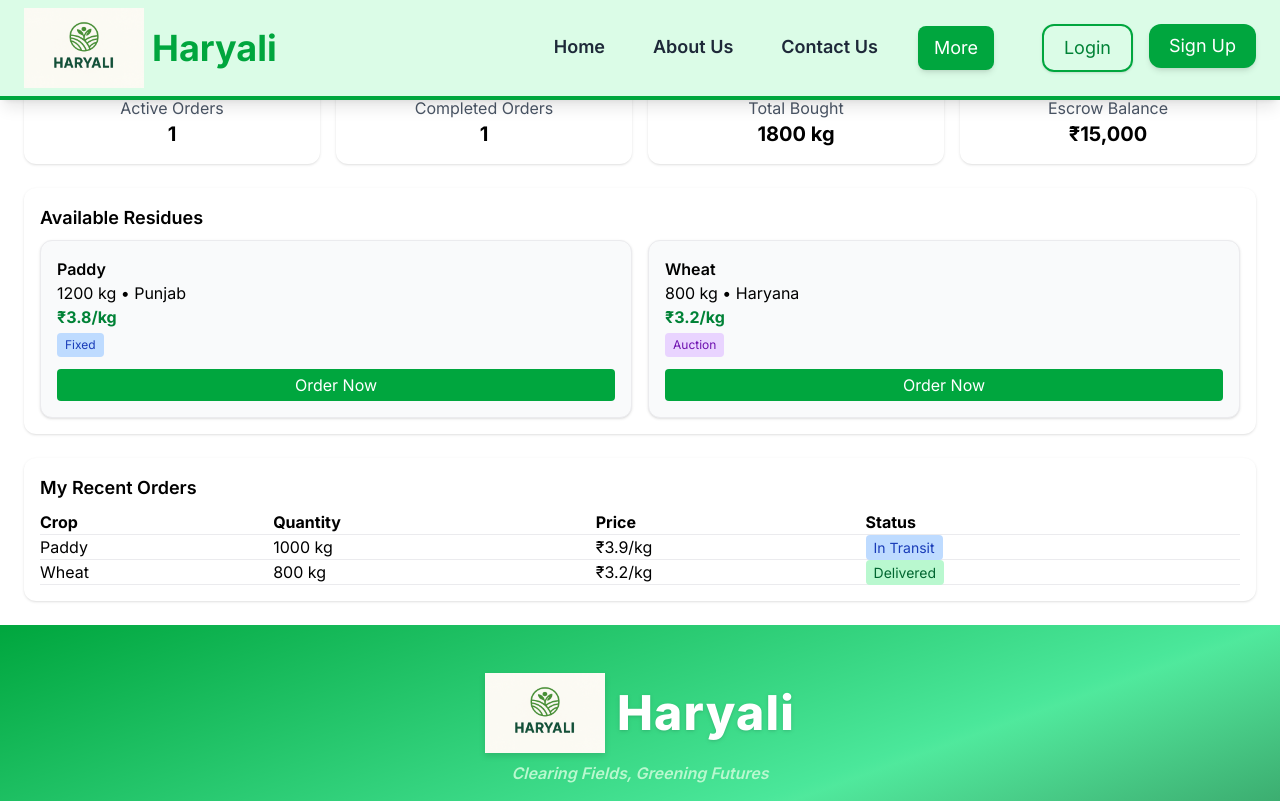
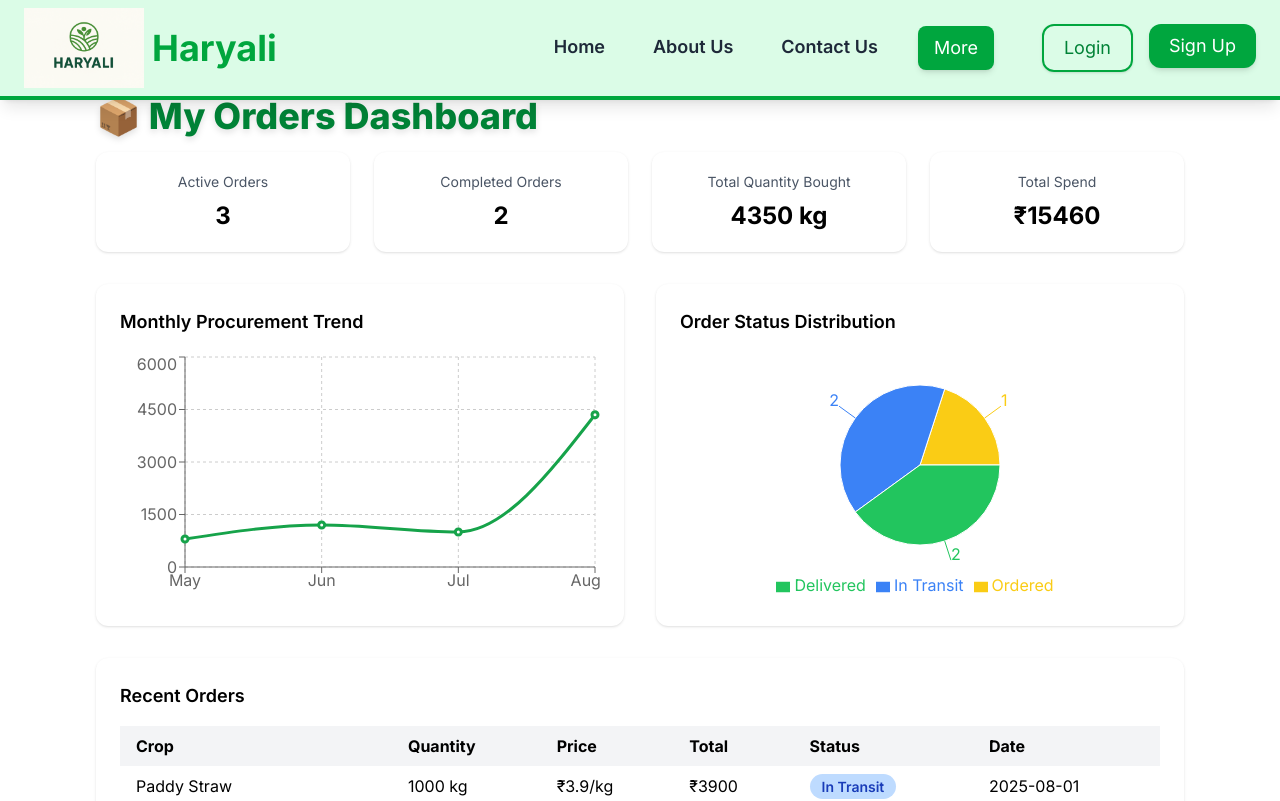
Before and after one commit to varunchauhan12/hackathon-project-codeveda, a Next.js app: page /pages/buyer in a window 1280 px wide. Shown: the top 801 px of the page. Built offline with nearby package versions, Linux system fonts and the light colour scheme.

Commit message:
buyer dashboard

```diff
--- a/app/layout.tsx
+++ b/app/layout.tsx
@@ -5,6 +5,8 @@
 import { cn } from "@/lib/utils";
 import Navbar from "./utils/navbar";
 import Footer from "./utils/footer";
+import "leaflet/dist/leaflet.css";
+
 
 const geistSans = Geist({
   variable: "--font-geist-sans",
--- a/app/page.tsx
+++ b/app/page.tsx
@@ -86,7 +86,7 @@
             <StyledButton href="#form" variant="primary">
               Start Selling
             </StyledButton>
-            <StyledButton onClick={handleScrollDown} variant="secondary">
+            <StyledButton onClick={handleScrollDown} href="#" variant="secondary">
               Learn More
             </StyledButton>
           </motion.div>
--- a/app/pages/buyer/page.tsx
+++ b/app/pages/buyer/page.tsx
@@ -1,94 +1,142 @@
-// app/buyer/page.tsx
 "use client";
+
 import { useState } from "react";
+import {
+  LineChart, Line, XAxis, YAxis, CartesianGrid, Tooltip, ResponsiveContainer,
+  BarChart, Bar, PieChart, Pie, Cell, Legend
+} from "recharts";
 
-export default function BuyerDashboard() {
-    const [orders, setOrders] = useState([
-        { id: 1, crop: "Paddy", qty: 1000, price: 3.9, status: "In Transit" },
-        { id: 2, crop: "Wheat", qty: 800, price: 3.2, status: "Delivered" }
+type Order = {
+  id: number;
+  crop: string;
+  qty: number;
+  price: number;
+  status: "Ordered" | "In Transit" | "Delivered";
+  date: string;
+};
+
+export default function OrdersDashboard() {
+  const [orders] = useState<Order[]>([
+    { id: 1, crop: "Paddy Straw", qty: 1000, price: 3.9, status: "In Transit", date: "2025-08-01" },
+    { id: 2, crop: "Wheat Straw", qty: 800, price: 3.2, status: "Delivered", date: "2025-08-05" },
+    { id: 3, crop: "Maize Stalks", qty: 600, price: 2.9, status: "Delivered", date: "2025-08-10" },
+    { id: 4, crop: "Sugarcane Bagasse", qty: 1200, price: 3.8, status: "Ordered", date: "2025-08-15" },
+    { id: 5, crop: "Mustard Residue", qty: 750, price: 3.6, status: "In Transit", date: "2025-08-20" },
   ]);
 
-    const [market, setMarket] = useState([
-        { id: "r1", farmer: "Priyanshu", crop: "Paddy", qty: 1200, price: 3.8, location: "Punjab", type: "Fixed" },
-        { id: "r2", farmer: "Bhavya", crop: "Wheat", qty: 800, price: 3.2, location: "Haryana", type: "Auction" }
-    ]);
+  const activeOrders = orders.filter(o => o.status !== "Delivered").length;
+  const completedOrders = orders.filter(o => o.status === "Delivered").length;
+  const totalQty = orders.reduce((sum, o) => sum + o.qty, 0);
+  const totalSpend = orders.reduce((sum, o) => sum + o.qty * o.price, 0);
 
-    const placeOrder = (id: string) => {
-        const item = market.find(m => m.id === id);
-        if (!item) return;
-        setOrders([...orders, { id: orders.length + 1, crop: item.crop, qty: item.qty, price: item.price, status: "Ordered" }]);
-        alert(`Order placed for ${item.crop}!`);
-    };
+  // Data for charts
+  const monthlyData = [
+    { month: "May", qty: 800 },
+    { month: "Jun", qty: 1200 },
+    { month: "Jul", qty: 1000 },
+    { month: "Aug", qty: totalQty },
+  ];
+
+  const statusData = [
+    { name: "Ordered", value: orders.filter(o => o.status === "Ordered").length },
+    { name: "In Transit", value: orders.filter(o => o.status === "In Transit").length },
+    { name: "Delivered", value: completedOrders },
+  ];
+
+  const COLORS = ["#facc15", "#3b82f6", "#22c55e"];
 
   return (
-        <div className="p-6 space-y-6">
-            <h1 className="text-2xl font-bold">Buyer Dashboard</h1>
+    <main className="pt-24 max-w-7xl mx-auto px-6 sm:px-12 lg:px-24 space-y-8">
+      <h1 className="text-4xl font-extrabold text-green-700 mb-4 drop-shadow-md">
+        📦 My Orders Dashboard
+      </h1>
 
       {/* Summary Cards */}
-            <div className="grid grid-cols-2 md:grid-cols-4 gap-4">
-                <SummaryCard title="Active Orders" value={orders.filter(o => o.status !== "Delivered").length} />
-                <SummaryCard title="Completed Orders" value={orders.filter(o => o.status === "Delivered").length} />
-                <SummaryCard title="Total Bought" value={`${orders.reduce((a, o) => a + o.qty, 0)} kg`} />
-                <SummaryCard title="Escrow Balance" value="₹15,000" />
+      <div className="grid grid-cols-2 md:grid-cols-4 gap-6">
+        <SummaryCard title="Active Orders" value={activeOrders} />
+        <SummaryCard title="Completed Orders" value={completedOrders} />
+        <SummaryCard title="Total Quantity Bought" value={`${totalQty} kg`} />
+        <SummaryCard title="Total Spend" value={`₹${totalSpend.toFixed(0)}`} />
       </div>
 
-            {/* Market Preview */}
-            <div className="bg-white p-4 rounded-xl shadow">
-                <h2 className="text-lg font-semibold mb-2">Available Residues</h2>
-                <div className="grid md:grid-cols-2 gap-4">
-                    {market.map(item => (
-                        <div key={item.id} className="p-4 border rounded-xl shadow-sm bg-gray-50 flex flex-col justify-between">
-                            <div>
-                                <p className="font-semibold">{item.crop}</p>
-                                <p>{item.qty} kg • {item.location}</p>
-                                <p className="text-green-700 font-bold">₹{item.price}/kg</p>
-                                <span className={`inline-block px-2 py-1 text-xs rounded mt-1 ${
-                                    item.type === "Fixed" ? "bg-blue-200 text-blue-800" : "bg-purple-200 text-purple-800"
-                                }`}>
-                  {item.type}
-                </span>
+      {/* Charts Section */}
+      <div className="grid md:grid-cols-2 gap-8">
+        {/* Line Chart (Trend) */}
+        <div className="bg-white rounded-xl shadow p-6">
+          <h2 className="text-lg font-semibold mb-4">Monthly Procurement Trend</h2>
+          <ResponsiveContainer width="100%" height={250}>
+            <LineChart data={monthlyData}>
+              <CartesianGrid strokeDasharray="3 3" />
+              <XAxis dataKey="month" />
+              <YAxis />
+              <Tooltip />
+              <Line type="monotone" dataKey="qty" stroke="#16a34a" strokeWidth={3} />
+            </LineChart>
+          </ResponsiveContainer>
         </div>
-                            <button
-                                onClick={() => placeOrder(item.id)}
-                                className="mt-3 bg-green-600 text-white px-3 py-1 rounded hover:bg-green-700"
+
+        {/* Pie Chart (Status Distribution) */}
+        <div className="bg-white rounded-xl shadow p-6">
+          <h2 className="text-lg font-semibold mb-4">Order Status Distribution</h2>
+          <ResponsiveContainer width="100%" height={250}>
+            <PieChart>
+              <Pie
+                data={statusData}
+                dataKey="value"
+                cx="50%" cy="50%"
+                outerRadius={80}
+                label
               >
-                                Order Now
-                            </button>
-                        </div>
+                {statusData.map((_, i) => (
+                  <Cell key={i} fill={COLORS[i % COLORS.length]} />
                 ))}
+              </Pie>
+              <Legend />
+              <Tooltip />
+            </PieChart>
+          </ResponsiveContainer>
         </div>
       </div>
 
-            {/* Recent Orders */}
-            <div className="bg-white p-4 rounded-xl shadow">
-                <h2 className="text-lg font-semibold mb-2">My Recent Orders</h2>
-                <table className="w-full text-left">
+      {/* Orders Table */}
+      <div className="bg-white p-6 rounded-xl shadow overflow-x-auto">
+        <h2 className="text-lg font-semibold mb-4">Recent Orders</h2>
+        <table className="w-full border-collapse">
           <thead>
-                    <tr className="border-b">
-                        <th>Crop</th><th>Quantity</th><th>Price</th><th>Status</th>
+            <tr className="bg-gray-100">
+              <th className="py-2 px-4 text-left">Crop</th>
+              <th className="py-2 px-4 text-left">Quantity</th>
+              <th className="py-2 px-4 text-left">Price</th>
+              <th className="py-2 px-4 text-left">Total</th>
+              <th className="py-2 px-4 text-left">Status</th>
+              <th className="py-2 px-4 text-left">Date</th>
             </tr>
           </thead>
           <tbody>
-                    {orders.map(o => (
-                        <tr key={o.id} className="border-b">
-                            <td>{o.crop}</td>
-                            <td>{o.qty} kg</td>
-                            <td>₹{o.price}/kg</td>
-                            <td><StatusBadge status={o.status} /></td>
+            {orders.map((o) => (
+              <tr key={o.id} className="border-b hover:bg-green-50 transition">
+                <td className="py-2 px-4">{o.crop}</td>
+                <td className="py-2 px-4">{o.qty} kg</td>
+                <td className="py-2 px-4">₹{o.price}/kg</td>
+                <td className="py-2 px-4">₹{(o.qty * o.price).toFixed(0)}</td>
+                <td className="py-2 px-4">
+                  <StatusBadge status={o.status} />
+                </td>
+                <td className="py-2 px-4">{o.date}</td>
               </tr>
             ))}
           </tbody>
         </table>
       </div>
-        </div>
+    </main>
   );
 }
 
 function SummaryCard({ title, value }: { title: string; value: string | number }) {
   return (
-        <div className="bg-white p-4 rounded-xl shadow text-center">
-            <p className="text-gray-600">{title}</p>
-            <p className="text-xl font-bold">{value}</p>
+    <div className="bg-white rounded-xl shadow p-5 text-center">
+      <p className="text-gray-600 text-sm">{title}</p>
+      <p className="text-2xl font-bold mt-2">{value}</p>
     </div>
   );
 }
@@ -97,10 +145,11 @@
   const colors: Record<string, string> = {
     Ordered: "bg-yellow-200 text-yellow-800",
     "In Transit": "bg-blue-200 text-blue-800",
-        Delivered: "bg-green-200 text-green-800"
+    Delivered: "bg-green-200 text-green-800",
   };
+
   return (
-        <span className={`px-2 py-1 rounded text-sm ${colors[status] || "bg-gray-200"}`}>
+    <span className={`px-3 py-1 rounded-full text-sm font-semibold ${colors[status] || "bg-gray-200 text-gray-700"}`}>
       {status}
     </span>
   );
--- a/package.json
+++ b/package.json
@@ -17,6 +17,7 @@
     "@remixicon/react": "^4.6.0",
     "class-variance-authority": "^0.7.1",
     "clsx": "^2.1.1",
+    "leaflet": "^1.9.4",
     "lucide-react": "^0.541.0",
     "motion": "^12.23.12",
     "next": "15.5.0",
@@ -24,6 +25,8 @@
     "radix-ui": "^1.4.3",
     "react": "19.1.0",
     "react-dom": "19.1.0",
+    "react-leaflet": "^5.0.0",
+    "recharts": "^3.1.2",
     "tailwind-merge": "^3.3.1"
   },
   "devDependencies": {
```
Also changed, not shown: app/pages/buyer/market/page.tsx (+172 -0 lines), app/utils/navbar.jsx (+28 -12 lines), 1 other file (tests, documents, lock files or other folders). Lines whose indentation alone changed are shown as unchanged.
